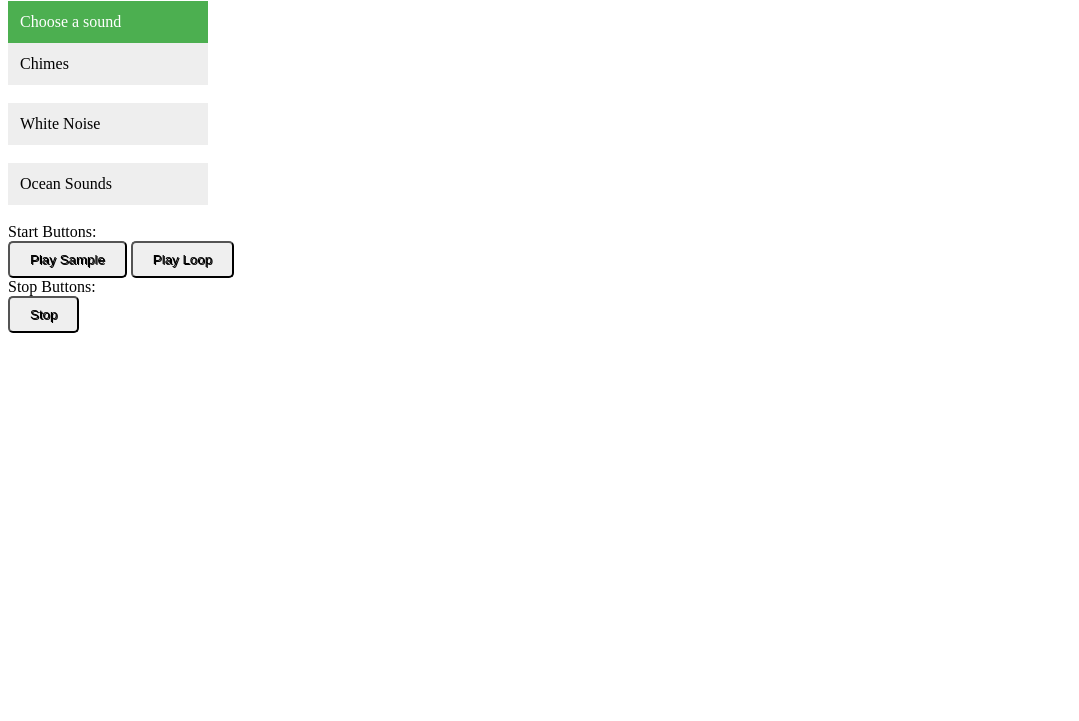
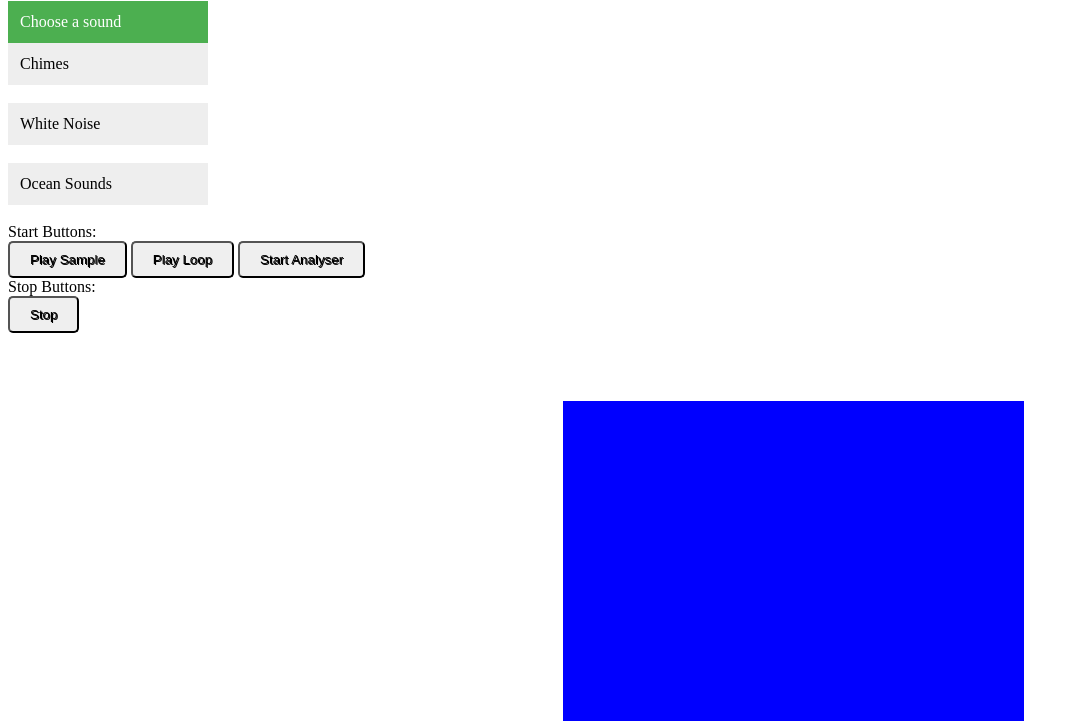
Before and after one commit to gddickinson/soundTest, a plain HTML site: page index.html in a window 1280 px wide. Shown: the part 79-800 px from the top of the page, without its empty margins (0-1079 px from the left). Drawn offline with Linux system fonts and the light colour scheme.

Commit message:
analyser

```diff
--- a/index.html
+++ b/index.html
@@ -35,6 +35,8 @@
 <audio id="oceansounds" src="audio/ocean_sounds/water-sounds-ocean-ocean-waves-40.wav" preload="auto"></audio>
 
 
+
+
 <body>
     <div class="title">
         <h1>soundTest</h1>
@@ -53,6 +55,7 @@
         <div id="startButtons">
             <button id="startSample" type="button" onclick="playSound()" class="btn">Play Sample</button>
             <button id="startLoop" type="button" onclick="playLoop()" class="btn">Play Loop</button>
+            <button id="startAnalyser" type="button" onclick="analyserFunc()" class="btn">Start Analyser</button>
         </div>
 
     <div id="message">Stop Buttons:</div>
@@ -60,6 +63,18 @@
             <button id="stop" type="button" onclick="stopPlaying()" class="btn">Stop</button>
         </div>
 
+    <div id="bar">
+        <div id="P10" class="p"></div>
+        <div id="P20" class="p"></div>
+        <div id="P30" class="p"></div>
+        <div id="P40" class="p"></div>
+        <div id="P50" class="p"></div>
+        <div id="P60" class="p"></div>
+        <div id="P70" class="p"></div>
+        <div id="P80" class="p"></div>
+        <div id="P90" class="p"></div>
+    </div>
+
 <script src="script.js"></script>
 
 </body>
--- a/script.js
+++ b/script.js
@@ -12,7 +12,10 @@ var loopFlag = false;
 var timerID = '';
 var chimesFlag = false;
 
+var analyserFlag = false;
+
 var audioLoop = new Array();
+
 audioLoop['channel'] = new Audio();
 audioLoop['finished'] = -1;
 
@@ -134,3 +137,36 @@ function loopChimes(){
     timerID = setInterval(() => playRandSound(), 2000);
 
 }
+
+
+function analyserFunc() {
+
+    analyserFlag = true;
+
+    var audioCtx = new AudioContext();
+    var analyser = audioCtx.createAnalyser();
+    var source = audioCtx.createMediaElementSource(oceansounds);
+    source.connect(analyser);
+    analyser.connect(audioCtx.destination);
+    analyser.fftSize = 32;
+
+    var frequencyData = new Uint8Array(analyser.frequencyBinCount);
+
+    function renderFrame() {
+        analyser.getByteFrequencyData(frequencyData);
+        P10.style.height = ((frequencyData[0] * 100) / 256) + "%";
+        P20.style.height = ((frequencyData[1] * 100) / 256) + "%";
+        P30.style.height = ((frequencyData[2] * 100) / 256) + "%";
+        P40.style.height = ((frequencyData[3] * 100) / 256) + "%";
+        P50.style.height = ((frequencyData[4] * 100) / 256) + "%";
+        P60.style.height = ((frequencyData[5] * 100) / 256) + "%";
+        P70.style.height = ((frequencyData[6] * 100) / 256) + "%";
+        P80.style.height = ((frequencyData[7] * 100) / 256) + "%";
+        P90.style.height = ((frequencyData[8] * 100) / 256) + "%";
+        console.log(frequencyData)
+        requestAnimationFrame(renderFrame);
+    }
+    oceansounds.pause();
+    oceansounds.play();
+    renderFrame();
+}
--- a/style.css
+++ b/style.css
@@ -27,3 +27,19 @@
          text-align: center;
          text-shadow: 1px 1px #000000;
      }
+
+#bar {
+    position: fixed;
+    top: 60%;
+    left: 40%;
+    width: 40%;
+    height: 40%;
+    -webkit-transition: 0.1s ease all;
+}
+
+.p {
+    background-color: blue;
+    height: 100%;
+    width: 10%;
+    float: right;
+}
```
Also changed, not shown: 1 other file.
